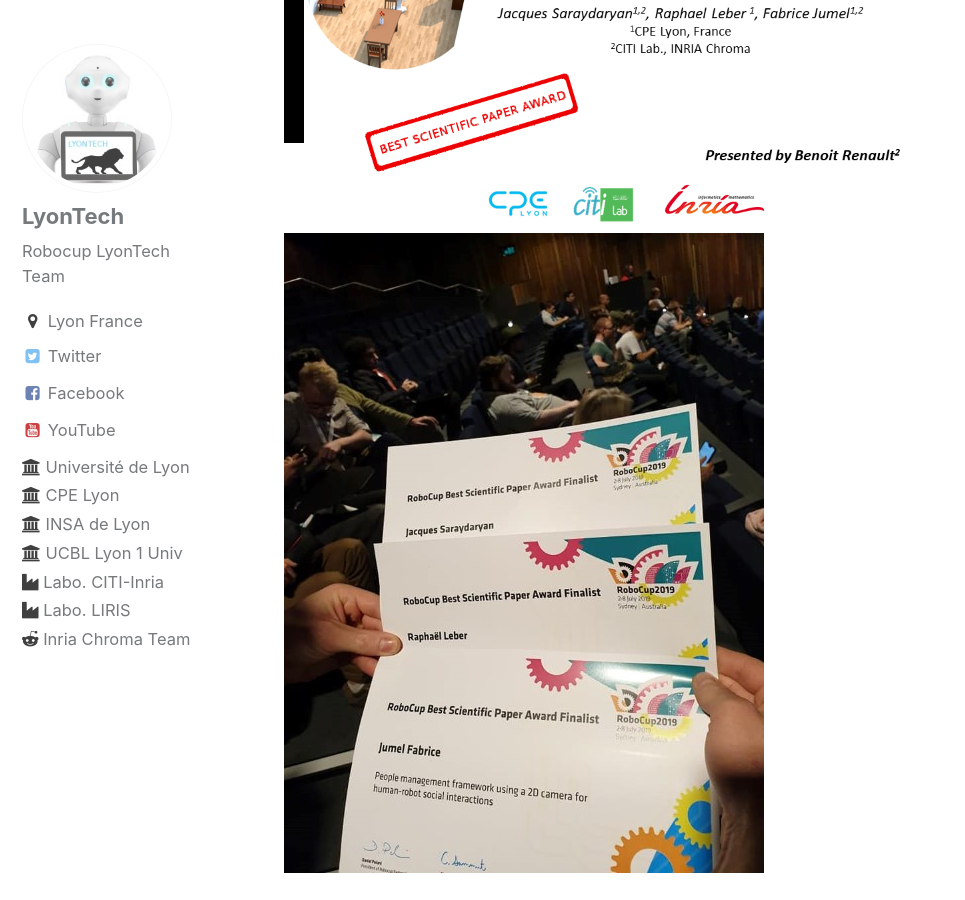
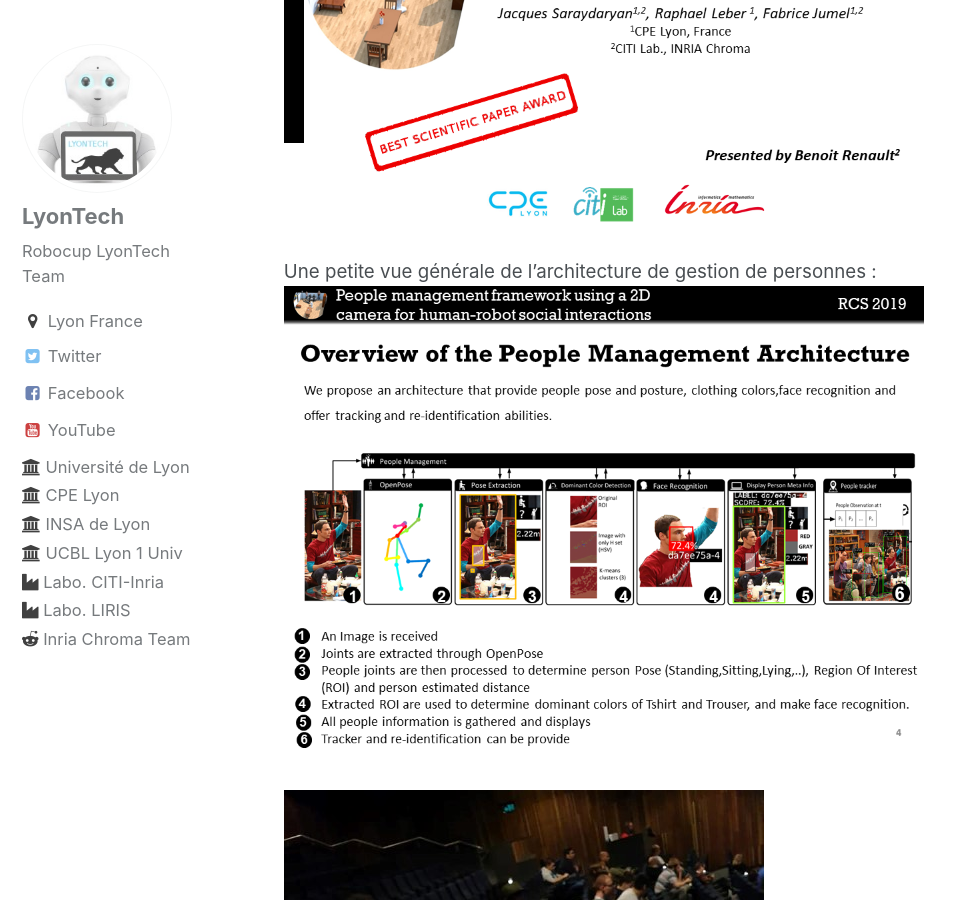
Before and after one commit to Robocup-Lyontech/Robocup-Lyontech.github.io, a Jekyll site: the page built from _posts/2019-07-08-Jour5.md, in a window 1280 px wide and 900 px high, scrolled down 661 px. Shown: the whole window, without its empty margins (0-965 px from the left). Built offline with Jekyll 4.4.1, drawn with Linux system fonts in a browser that asks for light colours; some of the changed text lies outside the part shown.

Commit message:
Update 2019-07-08-Jour5.md

```diff
--- a/_posts/2019-07-08-Jour5.md
+++ b/_posts/2019-07-08-Jour5.md
@@ -10,6 +10,10 @@
 ---
 Le papier soumis et accepté au robocup symposium sur le thème d'un framework logiciel pour  la gestion des personnes à partir d'une simple caméra a obtenu le prix du meilleur papier scientifique de la robocup. Bravo à Jacques Saraydaryan , Raphael Leber et Fabrice Jumel pour ce travail et la rédaction du papier:
 ![symposium](/assets/images/sydney2019/RCS2019-peopleFeatureExtraction (Small).png)
+
+Une petite vue générale de l'architecture de gestion de personnes :
+![symposium](/assets/images/sydney2019/RCS-2019-peopleFeatureExtraction_r8_4 (Small).png)
+
 ![symposium](/assets/images/sydney2019/team_symposium (Small).jpg)
 
 Un grand Merci à Bernoît Renault d'avoir présenter le papier l'absence des auteurs.
@@ -22,14 +26,7 @@
 ![symposium](/assets/images/sydney2019/RENAULT_Rbcp2019_Symp_Slides (Small).png)
 
 
-![symposium](/assets/images/sydney2019/team_symposium (Small).jpg)
 
-
-
-
-
-Une petite vue générale de l'architecture de gestion de personnes :
-![symposium](/assets/images/sydney2019/RCS-2019-peopleFeatureExtraction_r8_4 (Small).png)
 Et un petit souvenir de la salle de conférence du symposium:
 ![symposium](/assets/images/sydney2019/podium_symposium (Small).png)
 
```
